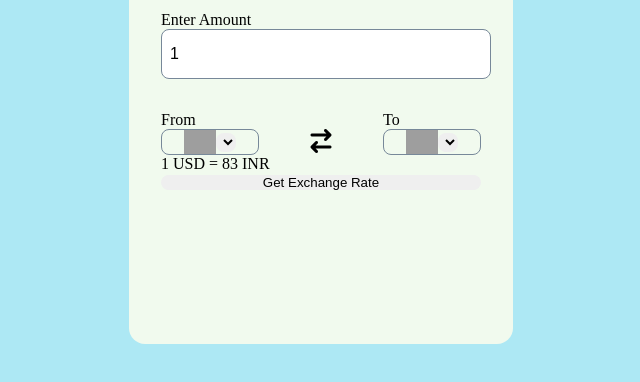
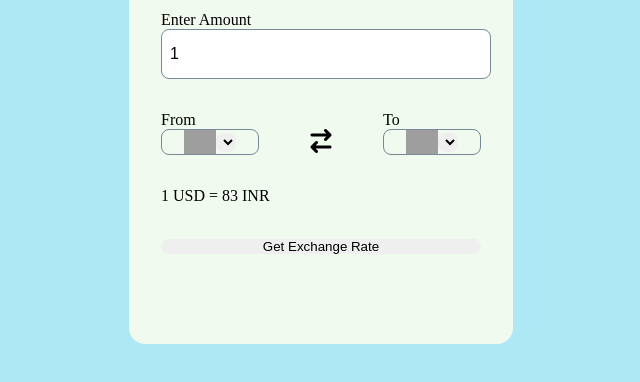
Before and after one commit to ArjunB126/Currency_Converter, a plain HTML site: page index.html in a window 1280 px wide. Shown: the part 268-650 px from the top of the page, without its empty margins (319-959 px from the left). Drawn offline with Linux system fonts and the light colour scheme; grey boxes are pictures that could not be loaded.

Commit message:
select container styling

```diff
--- a/style.css
+++ b/style.css
@@ -75,3 +75,7 @@ form input{
     font-size: 1rem;
     width: auto;
 }
+
+.msg{
+    margin: 2rem 0 2rem 0;
+}
```
